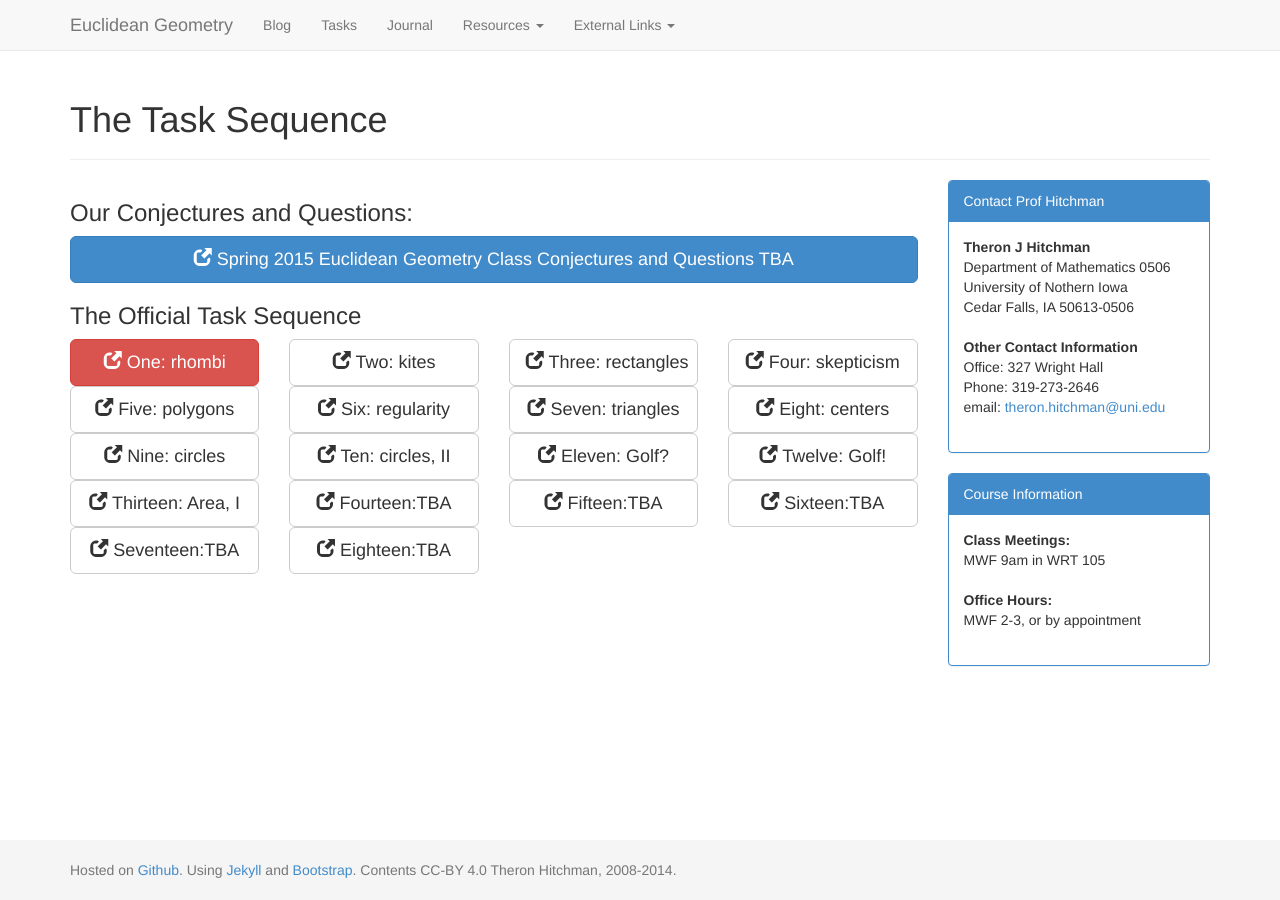
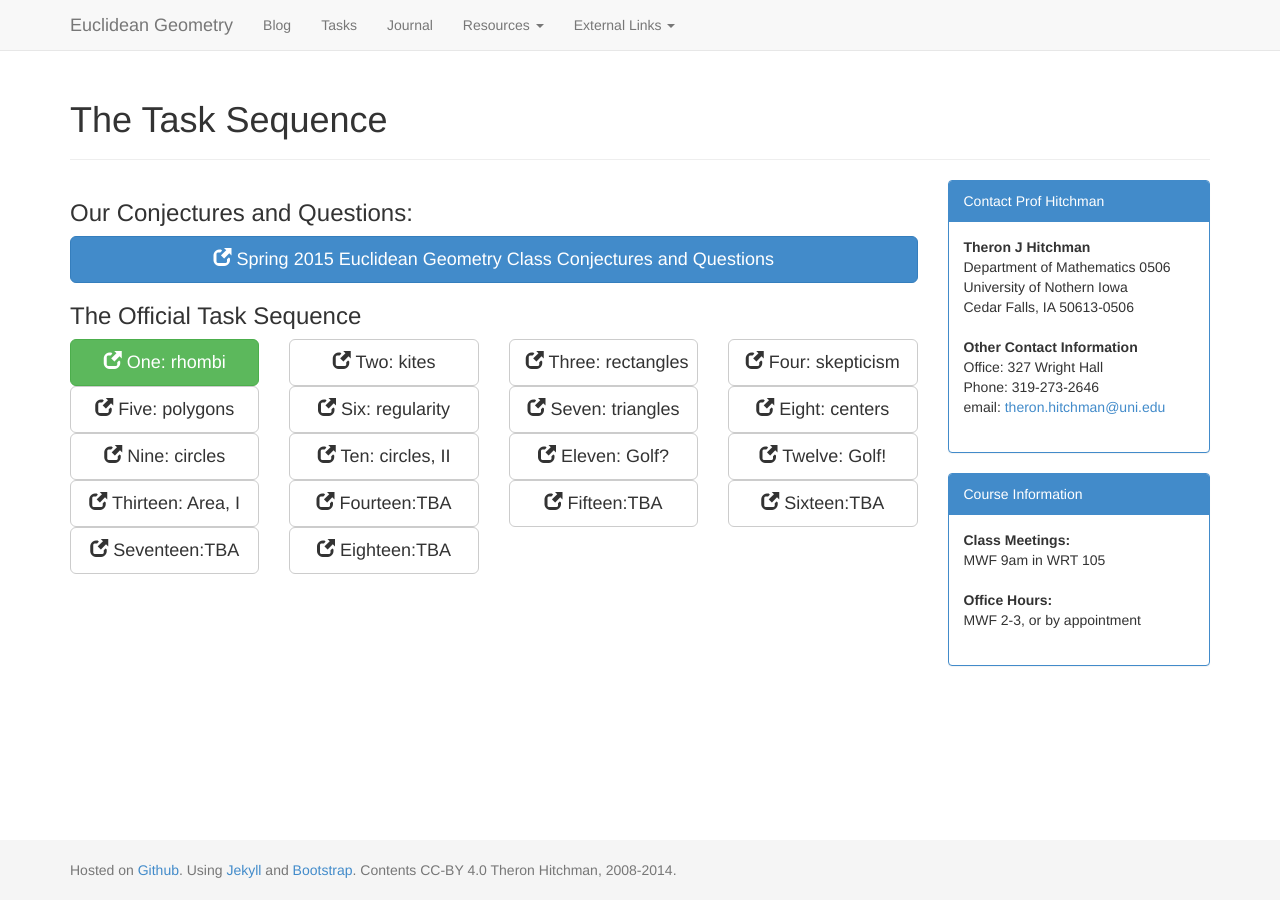
Before and after one commit to theronhitchman/euclidean-geometry, a Jekyll site: the page built from tasks/index.md, in a window 1280 px wide. Built offline with Jekyll 4.4.1, drawn with Linux system fonts in a browser that asks for light colours; nearby versions of some CDN libraries.

Commit message:
fix small errors on tasks page from reset

```diff
--- a/tasks/index.md
+++ b/tasks/index.md
@@ -8,15 +8,14 @@
 <div class="text-center">
   <a class="btn btn-lg btn-primary btn-block" href="{{site.baseurl}}/class/" target="_blank">
     <span class="glyphicon glyphicon-new-window"></span>
-    Spring 2015 Euclidean Geometry<br class="visible-xs" /> Class Conjectures and Questions
- TBA</a>
+    Spring 2015 Euclidean Geometry<br class="visible-xs" /> Class Conjectures and Questions</a>
 </div>
 
 ### The Official Task Sequence
 
 <div class="row">
 <div class="col-xs-6 col-sm-4 col-lg-3 text-center">
-  <a class="btn btn-danger btn-lg btn-block" href="{{site.baseurl}}/EG_main01.pdf" target="_blank">
+  <a class="btn btn-success btn-lg btn-block" href="{{site.baseurl}}/EG_main01.pdf" target="_blank">
     <span class="glyphicon glyphicon-new-window"></span> One:<br class="visible-xs" /> rhombi</a>
 </div>
 <div class="col-xs-6 col-sm-4 col-lg-3 text-center">
```
